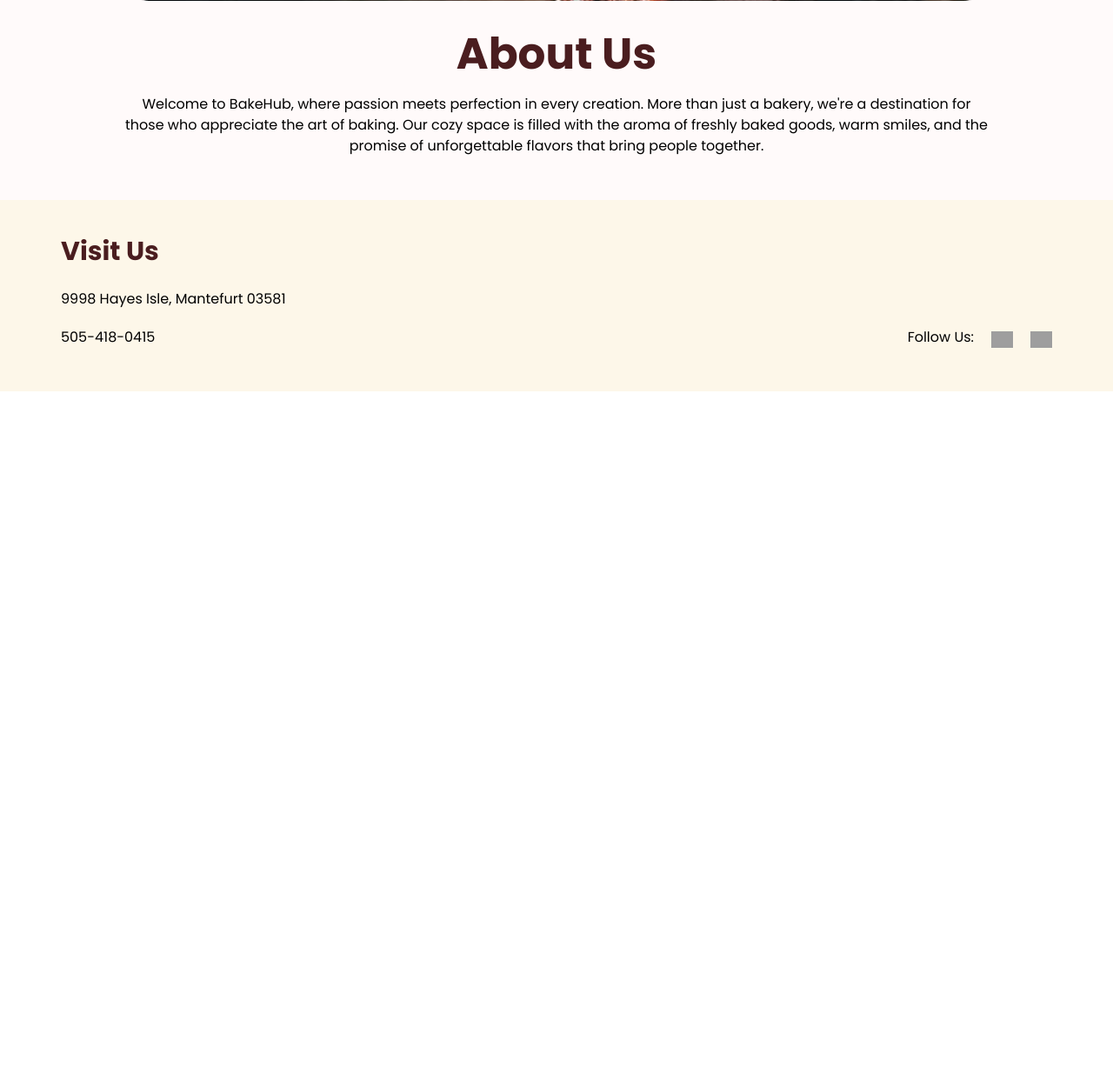
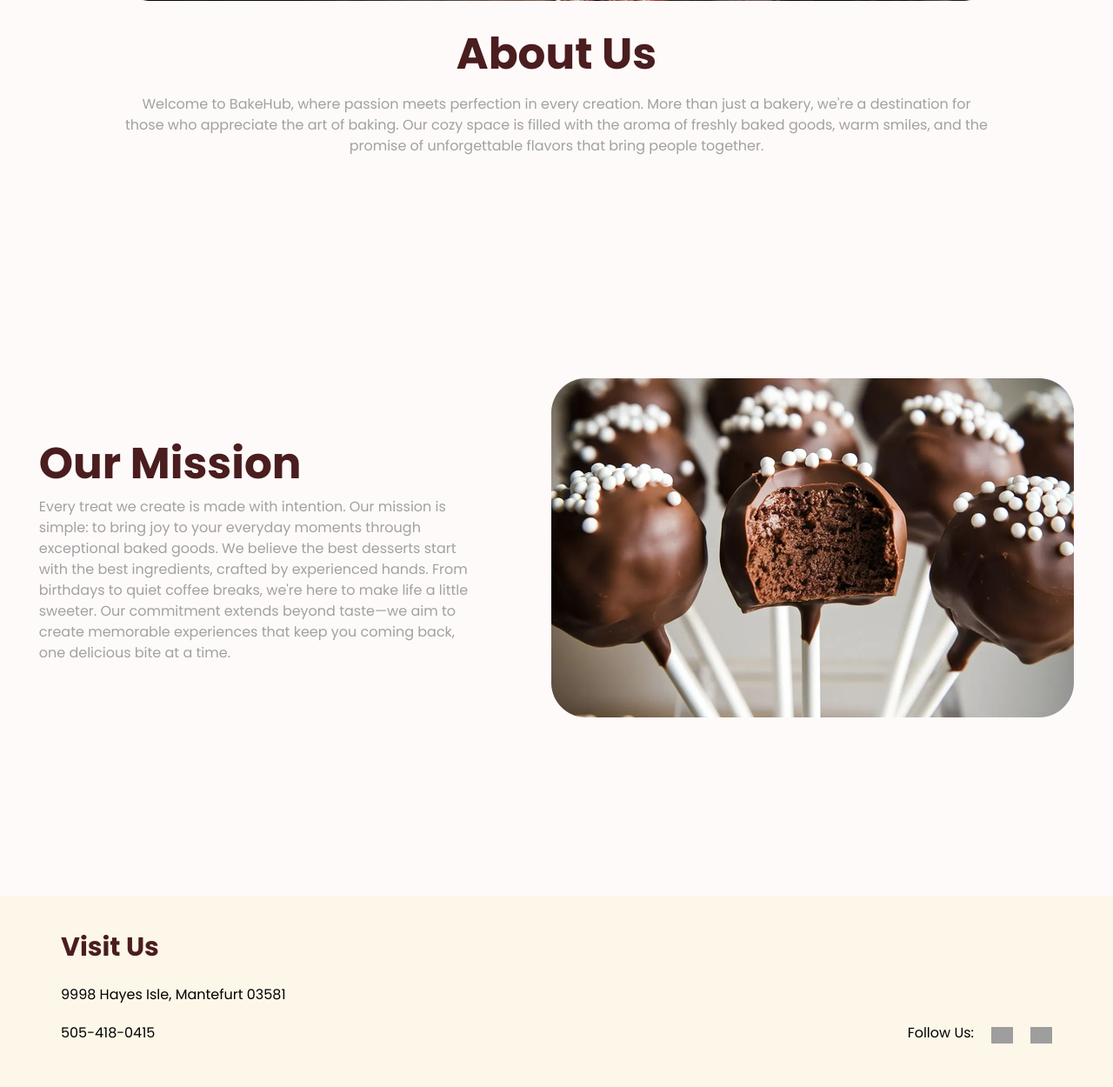
Before and after one commit to Lance19Kent/Bakehub---Static, a PHP site: page /aboutUs.html in a window 1280 px wide. Shown: the part 603-1853 px from the top of the page at 87% size. Before the commit the page ends 1053 px from the top, so only its background shows below. Run offline with PHP 8.4, Linux system fonts and the light colour scheme; grey boxes are pictures that could not be loaded.

Commit message:
About Us 2nd Page Dobe

```diff
--- a/aboutUs.html
+++ b/aboutUs.html
@@ -31,9 +31,19 @@
             <img src="/assets/img/about-us-cake.png" alt="About Us Cake" width="1000">
             <div class="w-full max-w-[1000px] flex flex-col items-center gap-2">
                 <h1 class="text-(--maroon-color) text-[50px] font-bold text-center">About Us</h1>
-                <p class="text-center">Welcome to BakeHub, where passion meets perfection in every creation. More than just a bakery, we're a destination for those who appreciate the art of baking. Our cozy space is filled with the aroma of freshly baked goods, warm smiles, and the promise of unforgettable flavors that bring people together.</p>
+                <p class="text-center text-(--gray-color) text-[16px]">Welcome to BakeHub, where passion meets perfection in every creation. More than just a bakery, we're a destination for those who appreciate the art of baking. Our cozy space is filled with the aroma of freshly baked goods, warm smiles, and the promise of unforgettable flavors that bring people together.</p>
             </div>
         </section>
+        <section class="w-full min-h-screen flex items-center justify-around">
+            <div class="w-full max-w-[500px]">
+                <h1 class="text-[50px] text-(--maroon-color) font-bold">Our Mission</h1>
+                <p class="text-[16px] text-(--gray-color)">Every treat we create is made with intention. Our mission is simple: to bring joy to your everyday moments through exceptional baked goods. We believe the best desserts start with the best ingredients, crafted by experienced hands. From birthdays to quiet coffee breaks, we're here to make life a little sweeter. Our commitment extends beyond taste—we aim to create memorable experiences that keep you coming back, one delicious bite at a time.</p>
+            </div>
+            <div>
+                <img src="/assets/img/aboutUs-2nd.png" alt="">
+            </div>
+        </section>
+
     </main>
     <footer class="w-full h-[220px] bg-(--bg-color) flex px-[70px] items-center py-[50px]">
         <div class="w-full h-full flex flex-col gap-5 justify-end">
--- a/src/output.css
+++ b/src/output.css
@@ -415,6 +415,9 @@
   .text-\[17px\] {
     font-size: 17px;
   }
+  .text-\[18px\] {
+    font-size: 18px;
+  }
   .text-\[20px\] {
     font-size: 20px;
   }
```
Also changed, not shown: assets/img/aboutUs-2nd.png (added).
